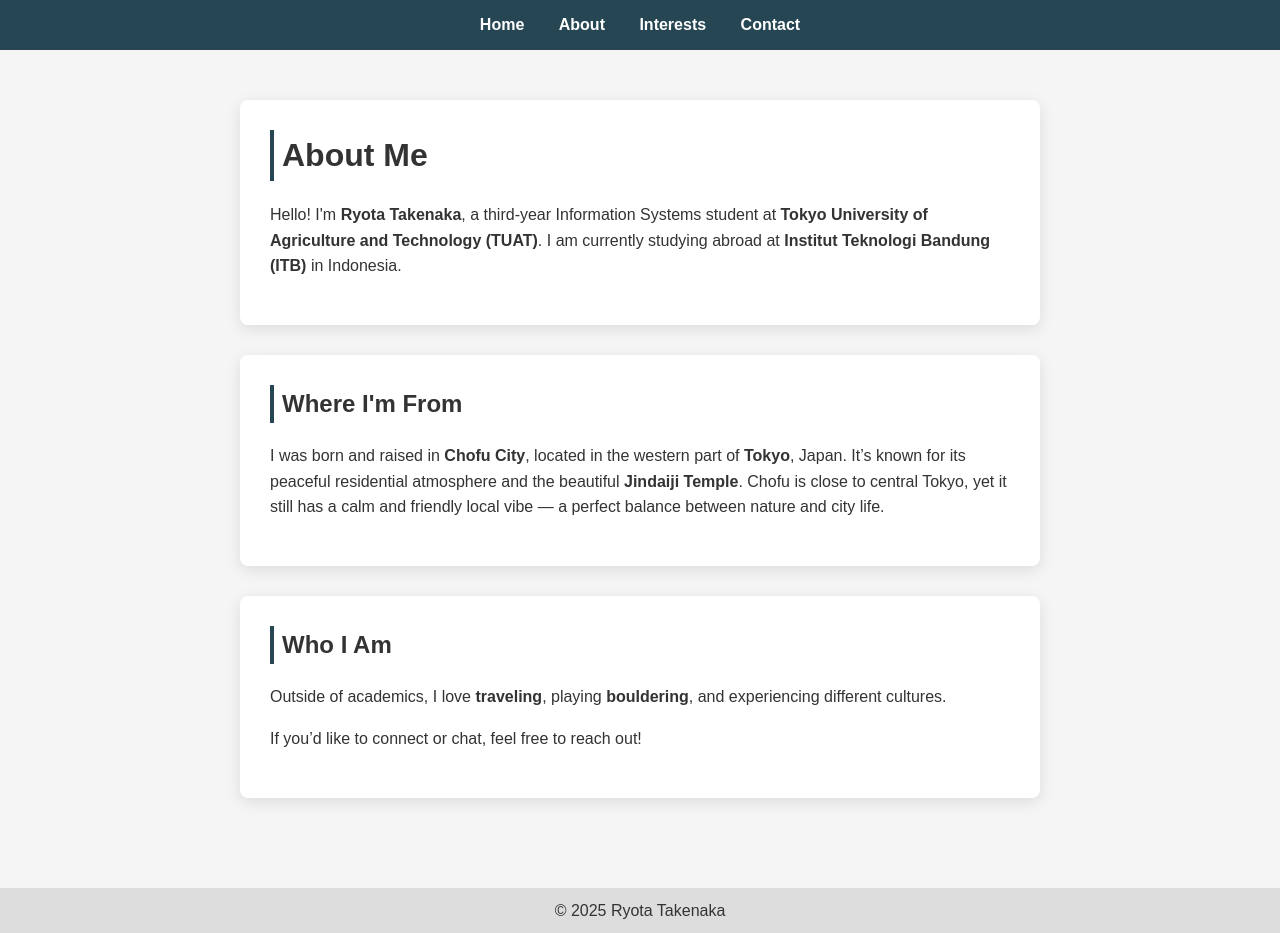
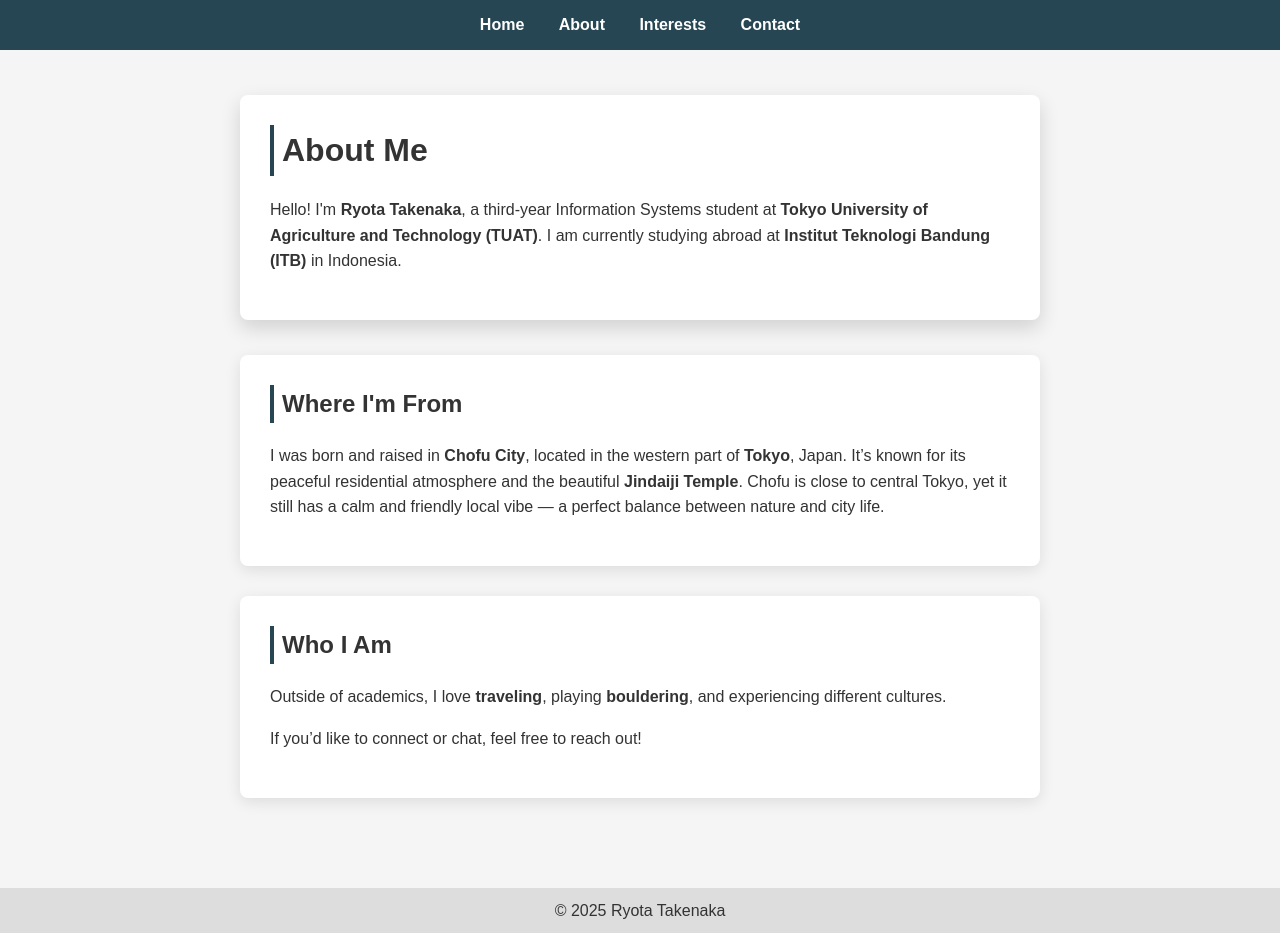
Before and after one commit to Kanatami/portfolio, a plain HTML site: page about.html in a window 1280 px wide. In both pictures the pointer is over the element 640 px from the left and 212 px from the top of the page. Drawn offline with Linux system fonts and the light colour scheme.

```diff
--- a/style.css
+++ b/style.css
@@ -79,6 +79,13 @@ header {
     box-shadow: 0 4px 15px rgba(0,0,0,0.1);   /* ← ふんわり影付き */
 }
 
+.card:hover {
+  transform: translateY(-5px);
+  transition: transform 0.3s ease, box-shadow 0.3s ease;
+  box-shadow: 0 8px 20px rgba(0,0,0,0.15);
+}
+
+
 /* =========================
    見出しスタイル
 ========================= */
```
Also changed, not shown: index.html (+1 -1 lines).
